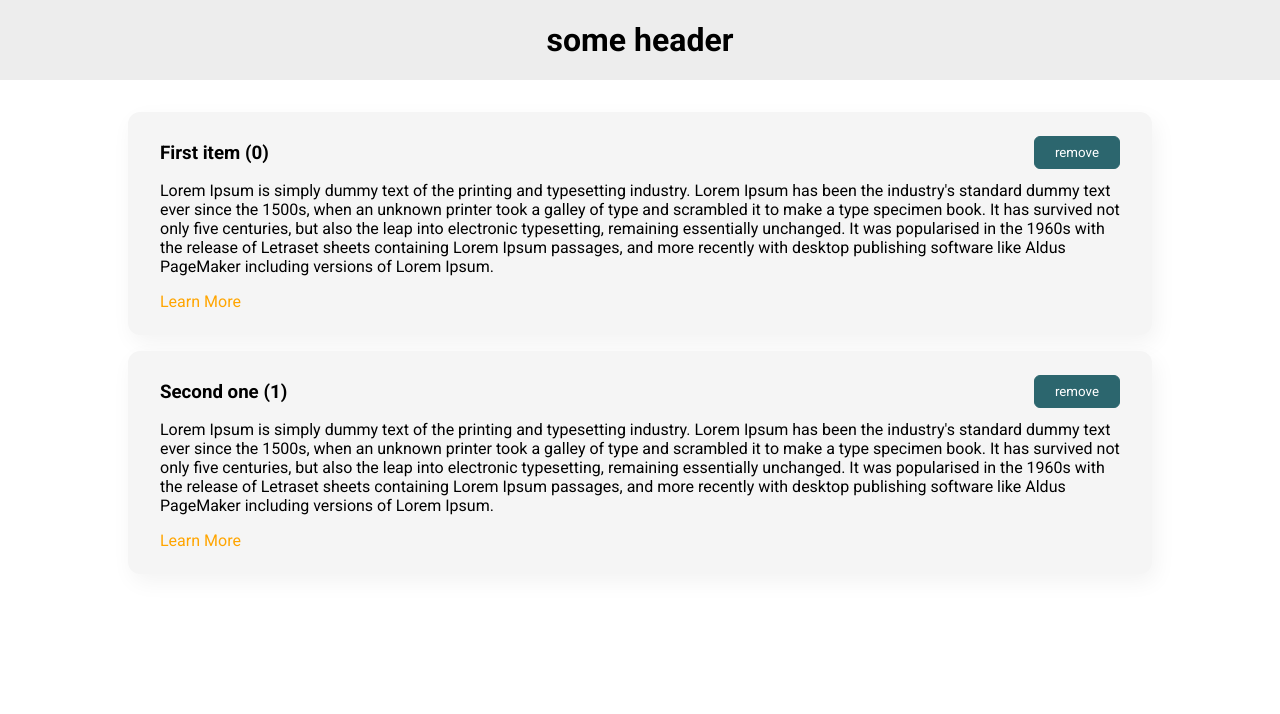
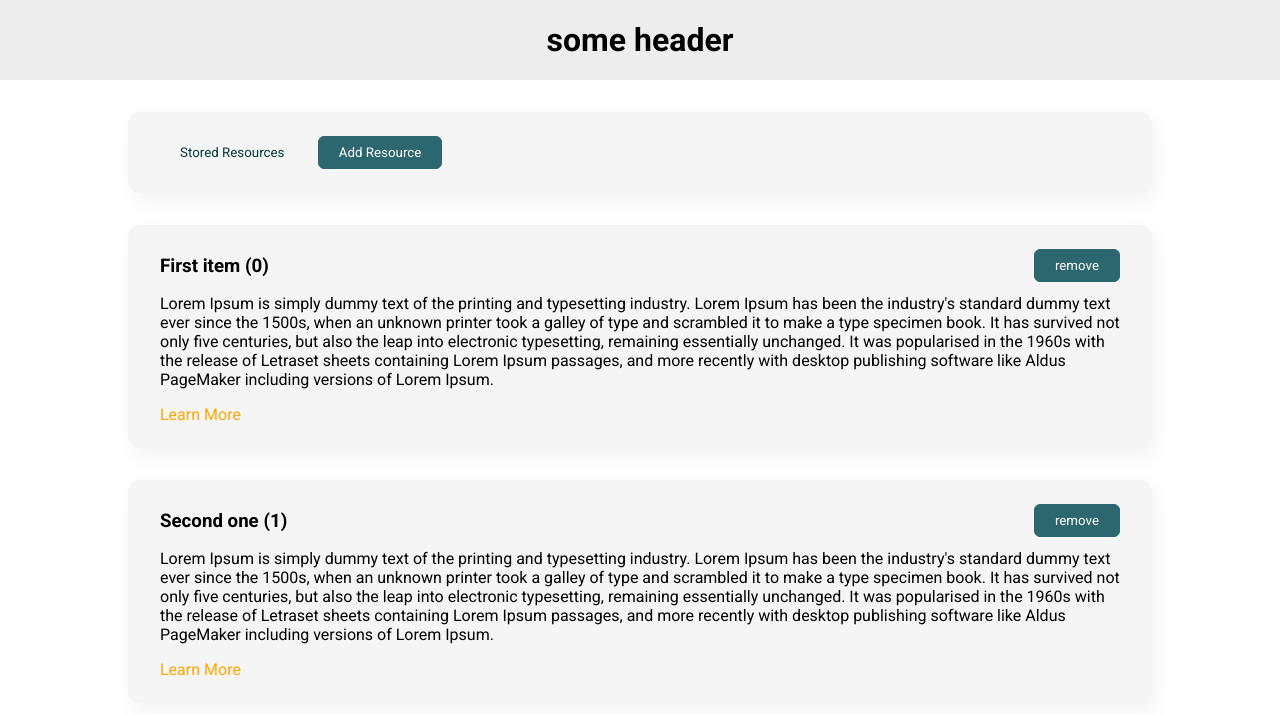
Before and after one commit to lukaasz555/vue-test, a Vue app: page / in a window 1280 px wide. Shown: the top 714 px of the page. Built offline with nearby package versions, Linux system fonts and the light colour scheme.

Commit message:
computed, provide & inject

```diff
--- a/src/App.vue
+++ b/src/App.vue
@@ -1,36 +1,16 @@
 <template>
 	<TheHeader />
-	<StoredResources :resources="storedResources" />
+	<TheResources />
 </template>
 
 <script>
-import StoredResources from './components/resources/StoredResources.vue';
 import TheHeader from './components/layouts/TheHeader.vue';
+import TheResources from './components/resources/TheResources.vue';
 
 export default {
-	data() {
-		return {
-			message: 'test message',
-			storedResources: [
-				{
-					id: 0,
-					title: 'First item',
-					description: `Lorem Ipsum is simply dummy text of the printing and typesetting industry. Lorem Ipsum has been the industry's standard dummy text ever since the 1500s, when an unknown printer took a galley of type and scrambled it to make a type specimen book. It has survived not only five centuries, but also the leap into electronic typesetting, remaining essentially unchanged. It was popularised in the 1960s with the release of Letraset sheets containing Lorem Ipsum passages, and more recently with desktop publishing software like Aldus PageMaker including versions of Lorem Ipsum.`,
-					link: 'https://github.com/lukaasz555/vue-test',
-				},
-
-				{
-					id: 1,
-					title: 'Second one',
-					description: `Lorem Ipsum is simply dummy text of the printing and typesetting industry. Lorem Ipsum has been the industry's standard dummy text ever since the 1500s, when an unknown printer took a galley of type and scrambled it to make a type specimen book. It has survived not only five centuries, but also the leap into electronic typesetting, remaining essentially unchanged. It was popularised in the 1960s with the release of Letraset sheets containing Lorem Ipsum passages, and more recently with desktop publishing software like Aldus PageMaker including versions of Lorem Ipsum.`,
-					link: 'https://github.com/lukaasz555/vue-test',
-				},
-			],
-		};
-	},
 	components: {
-		StoredResources,
 		TheHeader,
+		TheResources,
 	},
 };
 </script>
--- a/src/components/UI/BaseCard.vue
+++ b/src/components/UI/BaseCard.vue
@@ -9,10 +9,11 @@ li {
 	background-color: rgb(245, 245, 245);
 	list-style: none;
 	padding: 1.5em 2em;
-	margin-bottom: 1em;
 	border-radius: 12px;
 	position: relative;
 	z-index: 0;
+	width: 80%;
+	margin: 1em auto;
 }
 
 li::before {
--- /dev/null
+++ b/src/components/resources/AddResource.vue
@@ -0,0 +1,3 @@
+<template>
+	<p>add resource component</p>
+</template>
--- a/src/components/resources/StoredResources.vue
+++ b/src/components/resources/StoredResources.vue
@@ -1,11 +1,12 @@
 <template>
-	<ul>
+	<ul v-if="resources.length > 0">
 		<SingleResource
 			v-for="resource in resources"
 			v-bind="resource"
 			:key="resource.id"
 		></SingleResource>
 	</ul>
+	<p v-else>brak</p>
 </template>
 
 <script>
@@ -17,7 +18,7 @@ export default {
 	components: {
 		SingleResource,
 	},
-	props: ['resources'],
+	inject: ['resources'],
 };
 </script>
 
@@ -26,7 +27,5 @@ ul {
 	display: flex;
 	flex-direction: column;
 	align-items: center;
-	width: 80%;
-	margin: 1em auto;
 }
 </style>
--- /dev/null
+++ b/src/components/resources/TheResources.vue
@@ -0,0 +1,71 @@
+<template>
+	<BaseCard>
+		<div>
+			<base-button
+				@click="setSelectedOption('stored-resources')"
+				:mode="handleResButtonMode"
+				>Stored Resources</base-button
+			>
+			<base-button
+				@click="setSelectedOption('add-resource')"
+				:mode="handleAddButtonMode"
+				>Add Resource</base-button
+			>
+		</div>
+	</BaseCard>
+	<component :is="selectedOption"> </component>
+</template>
+
+<script>
+import BaseCard from '../UI/BaseCard.vue';
+import AddResource from './AddResource.vue';
+import StoredResources from './StoredResources.vue';
+
+export default {
+	data() {
+		return {
+			selectedOption: 'stored-resources',
+			storedResources: [
+				{
+					id: 0,
+					title: 'First item',
+					description: `Lorem Ipsum is simply dummy text of the printing and typesetting industry. Lorem Ipsum has been the industry's standard dummy text ever since the 1500s, when an unknown printer took a galley of type and scrambled it to make a type specimen book. It has survived not only five centuries, but also the leap into electronic typesetting, remaining essentially unchanged. It was popularised in the 1960s with the release of Letraset sheets containing Lorem Ipsum passages, and more recently with desktop publishing software like Aldus PageMaker including versions of Lorem Ipsum.`,
+					link: 'https://github.com/lukaasz555/vue-test',
+				},
+
+				{
+					id: 1,
+					title: 'Second one',
+					description: `Lorem Ipsum is simply dummy text of the printing and typesetting industry. Lorem Ipsum has been the industry's standard dummy text ever since the 1500s, when an unknown printer took a galley of type and scrambled it to make a type specimen book. It has survived not only five centuries, but also the leap into electronic typesetting, remaining essentially unchanged. It was popularised in the 1960s with the release of Letraset sheets containing Lorem Ipsum passages, and more recently with desktop publishing software like Aldus PageMaker including versions of Lorem Ipsum.`,
+					link: 'https://github.com/lukaasz555/vue-test',
+				},
+			],
+		};
+	},
+	components: { BaseCard, AddResource, StoredResources },
+	methods: {
+		setSelectedOption(opt) {
+			this.selectedOption = opt;
+		},
+	},
+	provide() {
+		return {
+			resources: this.storedResources,
+		};
+	},
+	computed: {
+		handleResButtonMode() {
+			return this.selectedOption === 'stored-resources' && 'flat';
+		},
+		handleAddButtonMode() {
+			return this.selectedOption === 'add-resource' && 'flat';
+		},
+	},
+};
+</script>
+
+<style scoped>
+div > button:first-child {
+	margin-right: 1em;
+}
+</style>
```
